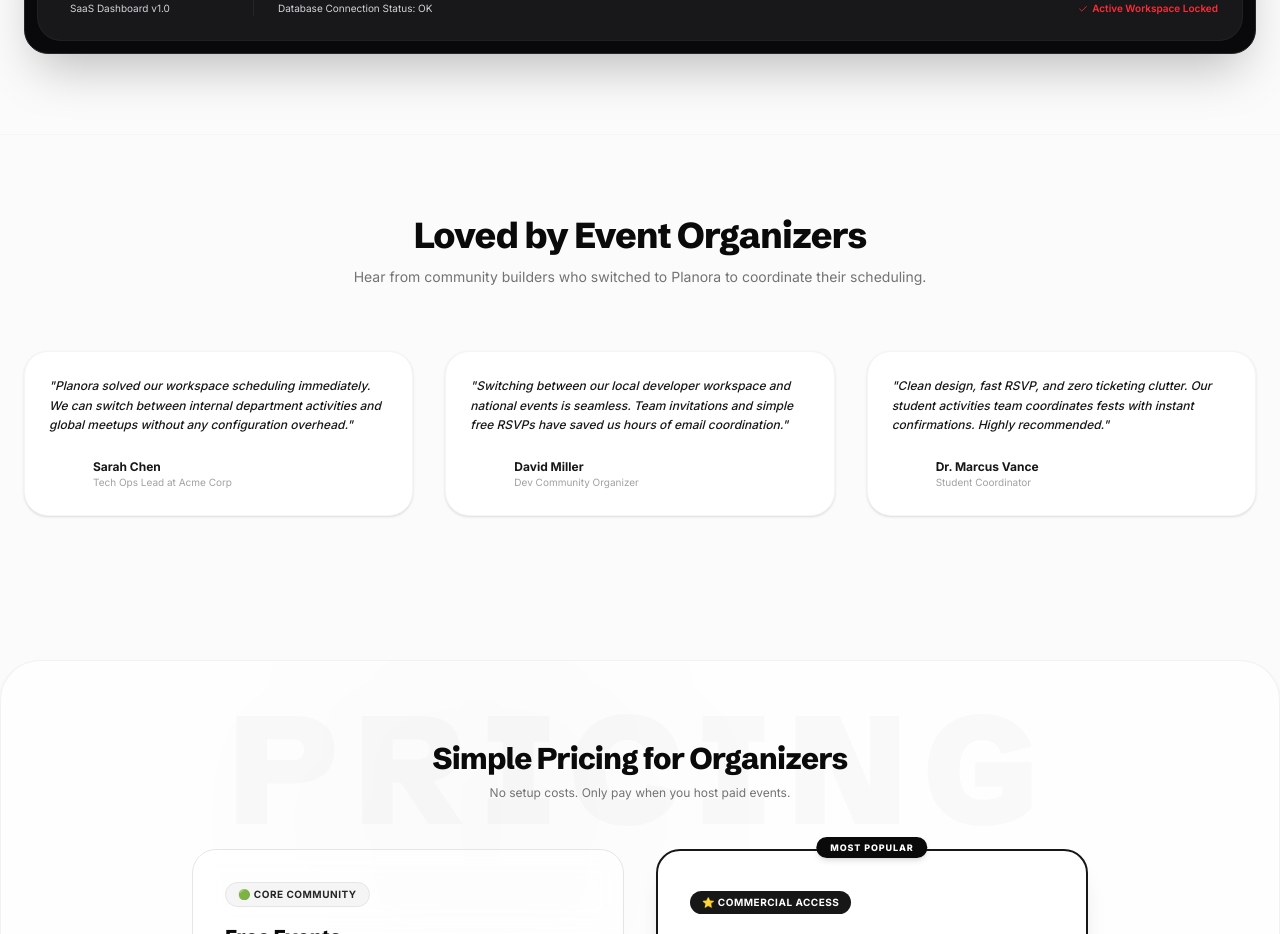
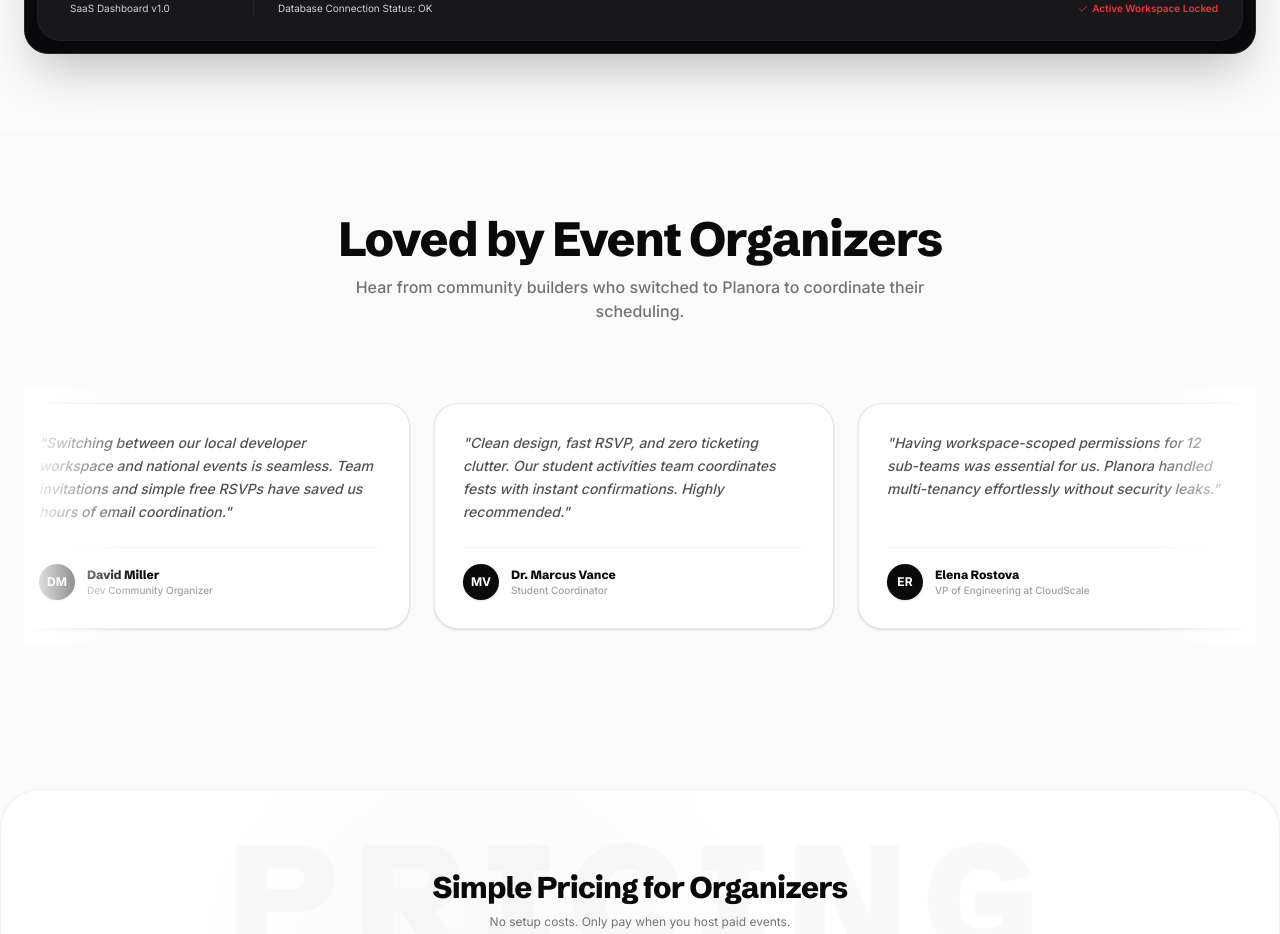
Before and after one commit to Bhavyag-dev/Planora, a React (Vite) app in the folder frontend/: page / in a window 1280 px wide. Shown: the part 4320-5254 px from the top of the page. Built offline with nearby package versions, Linux system fonts and the light colour scheme; no server answers; a web font is replaced by a local one.

Commit message:
replaced static testimonial grid with an animated infinite marquee component

```diff
--- a/frontend/src/pages/Landing.tsx
+++ b/frontend/src/pages/Landing.tsx
@@ -645,58 +645,125 @@ export function Landing() {
       </section>
 
       {/* Testimonials */}
-      <section id="testimonials" className="mx-auto max-w-7xl px-6 py-20 border-t border-neutral-100/80">
+      <section id="testimonials" className="mx-auto max-w-7xl px-6 py-20 border-t border-neutral-100/80 overflow-hidden">
         <div className="text-center max-w-3xl mx-auto space-y-3 mb-16">
-          <h2 className="text-4xl font-extrabold tracking-tight text-neutral-950 font-display">
+          <h2 className="text-4xl sm:text-5xl font-extrabold tracking-tight text-neutral-950 font-display">
             Loved by Event Organizers
           </h2>
-          <p className="text-sm text-neutral-500">
+          <p className="text-sm sm:text-base text-neutral-500 font-medium max-w-xl mx-auto">
             Hear from community builders who switched to Planora to coordinate their scheduling.
           </p>
         </div>
 
-        <div className="grid gap-8 md:grid-cols-3">
-          {/* Card 1 */}
-          <div className="rounded-3xl border border-neutral-100 bg-white p-6 shadow-sm flex flex-col justify-between text-left space-y-6">
-            <p className="text-xs text-neutral-550 leading-relaxed font-medium italic">
-              "Planora solved our workspace scheduling immediately. We can switch between internal department activities and global meetups without any configuration overhead."
-            </p>
-            <div className="flex items-center gap-3">
-              <div className="h-8 w-8 rounded-full bg-neutral-955 text-white font-bold flex items-center justify-center text-xs">SC</div>
-              <div>
-                <h5 className="text-xs font-bold text-neutral-900">Sarah Chen</h5>
-                <p className="text-[10px] text-neutral-400">Tech Ops Lead at Acme Corp</p>
+        {/* Continuous Unlimited Moving Marquee Reviews */}
+        <div className="relative w-full overflow-hidden py-4 select-none">
+          {/* Left & Right Gradient Fade Masks */}
+          <div className="pointer-events-none absolute inset-y-0 left-0 w-28 bg-gradient-to-r from-white to-transparent z-10" />
+          <div className="pointer-events-none absolute inset-y-0 right-0 w-28 bg-gradient-to-l from-white to-transparent z-10" />
+
+          {/* Marquee Motion Track */}
+          <motion.div
+            className="flex gap-6 w-max"
+            animate={{ x: ['0%', '-50%'] }}
+            transition={{
+              ease: 'linear',
+              duration: 40,
+              repeat: Infinity
+            }}
+          >
+            {[
+              {
+                quote: "Planora solved our workspace scheduling immediately. We can switch between internal department activities and global meetups without any configuration overhead.",
+                name: "Sarah Chen",
+                role: "Tech Ops Lead at Acme Corp",
+                initials: "SC"
+              },
+              {
+                quote: "Switching between our local developer workspace and national events is seamless. Team invitations and simple free RSVPs have saved us hours of email coordination.",
+                name: "David Miller",
+                role: "Dev Community Organizer",
+                initials: "DM"
+              },
+              {
+                quote: "Clean design, fast RSVP, and zero ticketing clutter. Our student activities team coordinates fests with instant confirmations. Highly recommended.",
+                name: "Dr. Marcus Vance",
+                role: "Student Coordinator",
+                initials: "MV"
+              },
+              {
+                quote: "Having workspace-scoped permissions for 12 sub-teams was essential for us. Planora handled multi-tenancy effortlessly without security leaks.",
+                name: "Elena Rostova",
+                role: "VP of Engineering at CloudScale",
+                initials: "ER"
+              },
+              {
+                quote: "We host bi-weekly startup pitch nights. The live RSVP tracker and one-click shareable event links are absolute game changers for guest management.",
+                name: "Priya Sharma",
+                role: "Founder at FounderX Meetups",
+                initials: "PS"
+              },
+              {
+                quote: "Extremely sleek UI, zero clutter, and ultra-fast loading speed. Our community attendees love how effortless registering for events has become.",
+                name: "Alex Rivera",
+                role: "Community Director at DesignCraft",
+                initials: "AR"
+              },
+              {
+                quote: "Planora solved our workspace scheduling immediately. We can switch between internal department activities and global meetups without any configuration overhead.",
+                name: "Sarah Chen",
+                role: "Tech Ops Lead at Acme Corp",
+                initials: "SC"
+              },
+              {
+                quote: "Switching between our local developer workspace and national events is seamless. Team invitations and simple free RSVPs have saved us hours of email coordination.",
+                name: "David Miller",
+                role: "Dev Community Organizer",
+                initials: "DM"
+              },
+              {
+                quote: "Clean design, fast RSVP, and zero ticketing clutter. Our student activities team coordinates fests with instant confirmations. Highly recommended.",
+                name: "Dr. Marcus Vance",
+                role: "Student Coordinator",
+                initials: "MV"
+              },
+              {
+                quote: "Having workspace-scoped permissions for 12 sub-teams was essential for us. Planora handled multi-tenancy effortlessly without security leaks.",
+                name: "Elena Rostova",
+                role: "VP of Engineering at CloudScale",
+                initials: "ER"
+              },
+              {
+                quote: "We host bi-weekly startup pitch nights. The live RSVP tracker and one-click shareable event links are absolute game changers for guest management.",
+                name: "Priya Sharma",
+                role: "Founder at FounderX Meetups",
+                initials: "PS"
+              },
+              {
+                quote: "Extremely sleek UI, zero clutter, and ultra-fast loading speed. Our community attendees love how effortless registering for events has become.",
+                name: "Alex Rivera",
+                role: "Community Director at DesignCraft",
+                initials: "AR"
+              }
+            ].map((review, idx) => (
+              <div
+                key={idx}
+                className="w-[360px] sm:w-[400px] shrink-0 rounded-3xl border border-neutral-200/90 bg-white p-7 shadow-sm hover:shadow-xl hover:border-neutral-400 transition-all duration-300 flex flex-col justify-between space-y-6 text-left"
+              >
+                <p className="text-xs sm:text-sm text-neutral-600 leading-relaxed font-medium italic">
+                  "{review.quote}"
+                </p>
+                <div className="flex items-center gap-3 pt-4 border-t border-neutral-100">
+                  <div className="h-9 w-9 rounded-full bg-neutral-950 text-white font-bold flex items-center justify-center text-xs shadow-sm">
+                    {review.initials}
+                  </div>
+                  <div>
+                    <h5 className="text-xs font-extrabold text-neutral-950 font-display">{review.name}</h5>
+                    <p className="text-[10px] text-neutral-400 font-medium">{review.role}</p>
+                  </div>
+                </div>
               </div>
-            </div>
-          </div>
-
-          {/* Card 2 */}
-          <div className="rounded-3xl border border-neutral-100 bg-white p-6 shadow-sm flex flex-col justify-between text-left space-y-6">
-            <p className="text-xs text-neutral-550 leading-relaxed font-medium italic">
-              "Switching between our local developer workspace and national events is seamless. Team invitations and simple free RSVPs have saved us hours of email coordination."
-            </p>
-            <div className="flex items-center gap-3">
-              <div className="h-8 w-8 rounded-full bg-neutral-955 text-white font-bold flex items-center justify-center text-xs">DM</div>
-              <div>
-                <h5 className="text-xs font-bold text-neutral-900">David Miller</h5>
-                <p className="text-[10px] text-neutral-400">Dev Community Organizer</p>
-              </div>
-            </div>
-          </div>
-
-          {/* Card 3 */}
-          <div className="rounded-3xl border border-neutral-100 bg-white p-6 shadow-sm flex flex-col justify-between text-left space-y-6">
-            <p className="text-xs text-neutral-550 leading-relaxed font-medium italic">
-              "Clean design, fast RSVP, and zero ticketing clutter. Our student activities team coordinates fests with instant confirmations. Highly recommended."
-            </p>
-            <div className="flex items-center gap-3">
-              <div className="h-8 w-8 rounded-full bg-neutral-955 text-white font-bold flex items-center justify-center text-xs">MV</div>
-              <div>
-                <h5 className="text-xs font-bold text-neutral-900">Dr. Marcus Vance</h5>
-                <p className="text-[10px] text-neutral-400">Student Coordinator</p>
-              </div>
-            </div>
-          </div>
+            ))}
+          </motion.div>
         </div>
       </section>
 
```
